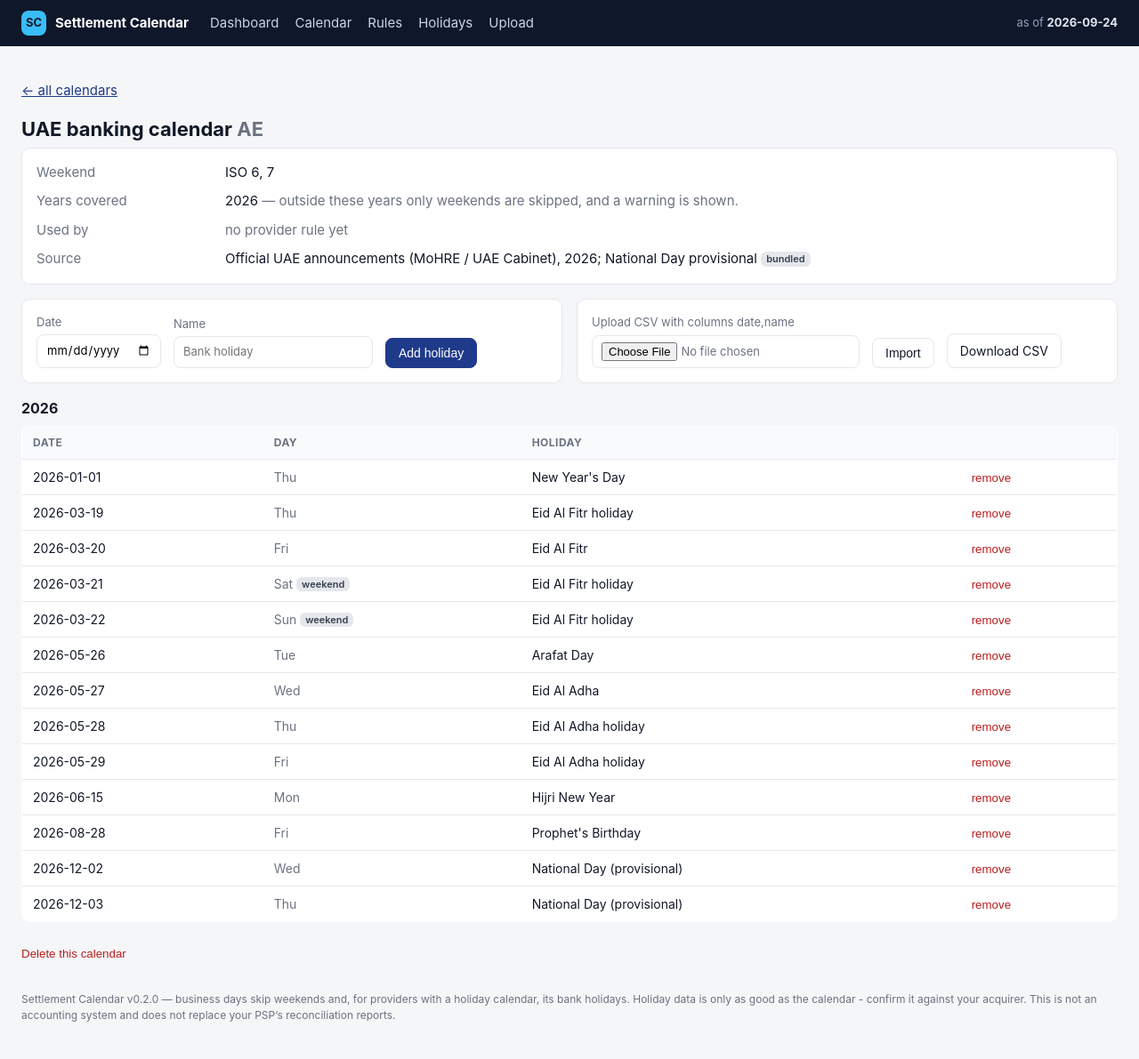
After one commit to VsevaTech/settlement-calendar, a FastAPI app: page /calendars/AE in a window 1280 px wide. The commit adds this page. Shown: the whole page at 89% size. Run offline with FastAPI, Linux system fonts and the light colour scheme.

Commit message:
UI: calendar selector, Holidays pages, explanation on payment page, holiday badge
Co-Authored-By: Claude Opus 5.5 <noreply@anthropic.com>
Claude-Session: https://claude.ai/code/session_01AsAk5a4p4jt6UzEmJoiN9z

```diff
--- a/app/static/app.css
+++ b/app/static/app.css
@@ -159,3 +159,12 @@ input, select { padding: 7px 10px; border: 1px solid var(--line); border-radius:
   .exports { margin-left: 0; }
   .grid { display: block; overflow-x: auto; }
 }
+
+/* holiday calendars */
+.tag { display: inline-block; padding: 0 6px; border-radius: 6px; font-size: 11px; font-weight: 600;
+       background: var(--line); color: #374151; vertical-align: 1px; }
+.tag.holiday { background: #ede9fe; color: #5b21b6; }
+.explanation code { font-size: 14px; background: #f1f5f9; padding: 6px 10px; border-radius: 8px; display: inline-block; }
+.steps tr.step-skipped td { color: var(--muted); background: #fafafa; }
+.steps tr.step-rolled td { background: var(--due-bg); }
+.danger-zone { margin-top: 24px; }
--- a/app/templates/_table.html
+++ b/app/templates/_table.html
@@ -14,8 +14,8 @@
       <td>{{ row.payment_date }}</td>
       <td class="num">{{ row.amount|money }}</td>
       <td>{{ row.currency }}</td>
-      <td class="muted">{{ row.rule_label }}</td>
-      <td>{{ row.expected_settlement_date or '-' }}</td>
+      <td class="muted">{{ row.rule_label }}{% if row.calendar_code %} <span class="tag" title="{{ row.calendar_name }}">{{ row.calendar_code }}</span>{% endif %}</td>
+      <td title="{{ row.explanation_text }}">{{ row.expected_settlement_date or '-' }}{% if row.holiday_adjusted %} <span class="tag holiday" title="{{ row.explanation_text }}">holiday</span>{% endif %}</td>
       <td>{{ row.actual_settlement_date or '-' }}</td>
       <td>
         <span class="pill {{ (row.status.value if row.status else 'NO_RULE')|lower }}">
--- a/app/templates/base.html
+++ b/app/templates/base.html
@@ -20,6 +20,7 @@
     <a href="/">Dashboard</a>
     <a href="/calendar">Calendar</a>
     <a href="/rules">Rules</a>
+    <a href="/calendars">Holidays</a>
     <a href="/upload">Upload</a>
   </nav>
   <div class="asof" title="Date used for status calculation">
@@ -38,7 +39,8 @@
 </main>
 
 <footer>
-  Settlement Calendar v{{ app_version }} &mdash; business days exclude weekends only; bank holidays are not modelled.
+  Settlement Calendar v{{ app_version }} &mdash; business days skip weekends and, for providers with a holiday calendar, its bank holidays.
+  Holiday data is only as good as the calendar - confirm it against your acquirer.
   This is not an accounting system and does not replace your PSP&rsquo;s reconciliation reports.
 </footer>
 </body>
--- /dev/null
+++ b/app/templates/calendar_detail.html
@@ -0,0 +1,62 @@
+{% extends "base.html" %}
+{% block title %}{{ calendar.name }} - Settlement Calendar{% endblock %}
+{% block content %}
+<p><a href="/calendars">&larr; all calendars</a></p>
+<h1>{{ calendar.name }} <span class="muted">{{ calendar.code }}</span></h1>
+
+{% if message %}<div class="banner ok">{{ message }}</div>{% endif %}
+{% if error %}<div class="banner error">{{ error }}</div>{% endif %}
+
+<div class="card detail">
+  <dl>
+    <div><dt>Weekend</dt><dd>{% if calendar.weekend_days %}ISO {{ calendar.weekend_days|sort|join(', ') }}{% else %}inherits <code>SC_WEEKEND_DAYS</code>{% endif %}</dd></div>
+    <div><dt>Years covered</dt><dd>{{ calendar.covered_years|sort|join(', ') or 'none - add holidays below' }}
+      <span class="muted">&mdash; outside these years only weekends are skipped, and a warning is shown.</span></dd></div>
+    <div><dt>Used by</dt><dd>{% for provider in used_by %}<code>{{ provider }}</code>{% if not loop.last %}, {% endif %}{% else %}<span class="muted">no provider rule yet</span>{% endfor %}</dd></div>
+    {% if calendar.source %}<div><dt>Source</dt><dd>{{ calendar.source }}{% if bundled %} <span class="tag">bundled</span>{% endif %}</dd></div>{% endif %}
+  </dl>
+</div>
+
+<div class="two-col">
+  <form class="card form-row" method="post" action="/calendars/{{ calendar.code }}/holidays">
+    <label>Date <input name="holiday_date" type="date" required></label>
+    <label>Name <input name="name" placeholder="Bank holiday" maxlength="128"></label>
+    <button class="button" type="submit">Add holiday</button>
+  </form>
+  <form class="card form-row" method="post" action="/calendars/{{ calendar.code }}/upload" enctype="multipart/form-data">
+    <label>Upload CSV with columns date,name <input name="file" type="file" accept=".csv,text/csv" required></label>
+    <button class="button ghost" type="submit">Import</button>
+    <a class="button ghost" href="/calendars/{{ calendar.code }}/holidays.csv">Download CSV</a>
+  </form>
+</div>
+
+{% for year, items in by_year.items() %}
+  <h2>{{ year }}</h2>
+  <table class="grid">
+    <thead><tr><th>Date</th><th>Day</th><th>Holiday</th><th></th></tr></thead>
+    <tbody>
+    {% for day, name in items %}
+      <tr>
+        <td>{{ day }}</td>
+        <td class="muted">{{ day.strftime('%a') }}{% if calendar.weekend_days and day.isoweekday() in calendar.weekend_days %} <span class="tag">weekend</span>{% endif %}</td>
+        <td>{{ name or '-' }}</td>
+        <td class="num">
+          <form method="post" action="/calendars/{{ calendar.code }}/holidays/delete" class="inline">
+            <input type="hidden" name="holiday_date" value="{{ day }}">
+            <button class="link-button" type="submit">remove</button>
+          </form>
+        </td>
+      </tr>
+    {% endfor %}
+    </tbody>
+  </table>
+{% else %}
+  <section class="empty-state"><p>No holidays in this calendar yet.</p></section>
+{% endfor %}
+
+{% if not used_by %}
+<form method="post" action="/calendars/{{ calendar.code }}/delete" class="danger-zone">
+  <button class="link-button" type="submit">Delete this calendar</button>
+</form>
+{% endif %}
+{% endblock %}
--- a/app/templates/dashboard.html
+++ b/app/templates/dashboard.html
@@ -9,6 +9,10 @@
     <a class="button" href="/upload">Upload payments</a>
   </section>
 {% else %}
+
+{% for warning in calendar_warnings %}
+  <div class="banner warn">{{ warning }}. <a href="/calendars">Add the missing dates</a> so expected settlement dates stay correct.</div>
+{% endfor %}
 
 <section class="totals">
   {% for total in totals %}
```
Also changed, not shown: app/templates/calendars.html (added, +37 -0 lines), app/templates/payment_detail.html (+22 -1 lines), app/templates/rules.html (+12 -3 lines).
